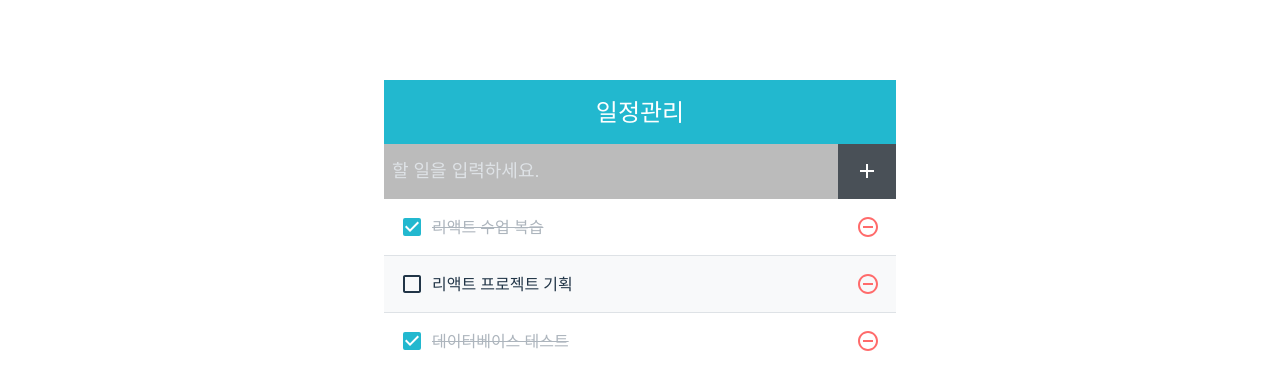
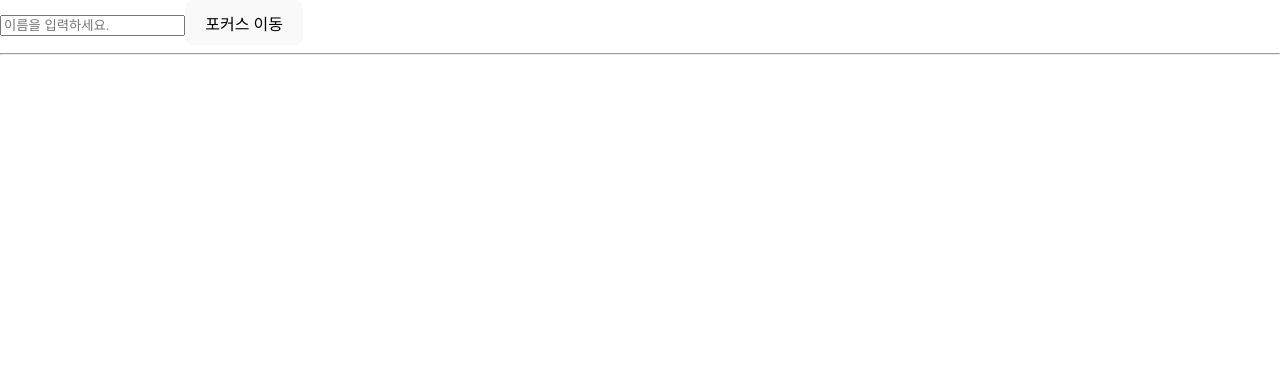
Before and after one commit to kimsohee-around/2506_React, a React (Vite) app in the folder lesson03/: page / in a window 1280 px wide. Shown: the top 390 px of the page. Built offline with nearby package versions, Linux system fonts and the light colour scheme.

Commit message:
day04 todos

```diff
--- a/lesson03/src/App.jsx
+++ b/lesson03/src/App.jsx
@@ -4,6 +4,10 @@ import TodoInsert from './components/TodoInsert'
 import TodoTemplate from './components/TodoTemplate'
 
 export default function App() {
+  const renderCount = useRef(0) //useRef 는 리액트 함수(훅)
+  renderCount.current += 1
+  //
+
   // 할일 목록 배열
   const initVal = [
     {
@@ -54,7 +58,8 @@ export default function App() {
   return (
     <div>
       <TodoTemplate>
-        {/* TodoInsert, TodoList 컴포넌트 */}
+        {/* TodoInsert, TodoList 컴포넌트
+        => TodoTemplate 컴포넌트의 children 속성으로 사용할 수 있습니다. */}
         {/* 속성이름은 개발자가 정합니다. 속성의 값은 정의된 것으로 해야합니다. */}
         <TodoInsert onInsert={handleInsert} />
         <TodoList
@@ -63,6 +68,7 @@ export default function App() {
           onChecked={handleChecked}
         />
       </TodoTemplate>
+      <div> 렌더링 카운트 : {renderCount.current}</div>
     </div>
   )
 }
--- a/lesson03/src/App_V1.jsx
+++ b/lesson03/src/App_V1.jsx
@@ -1,41 +1,44 @@
-import { useRef, useState } from "react";
-import "./assets/css/TodoInsert.scss";
-import "./assets/css/TodoList.scss";
-import "./assets/css/TodoListItem.scss";
-import "./assets/css/TodoTemplate.scss";
+import { useRef, useState } from 'react'
+import './assets/css/TodoInsert.scss'
+import './assets/css/TodoList.scss'
+import './assets/css/TodoListItem.scss'
+import './assets/css/TodoTemplate.scss'
 import {
   MdAdd,
   MdCheckBox,
   MdCheckBoxOutlineBlank,
-  MdRemoveCircleOutline,
-} from "react-icons/md";
+  MdRemoveCircleOutline
+} from 'react-icons/md'
 
 // 추가 패키지 설치 명령어 :   npm i sass react-icons
 
 function App() {
+  const renderCount = useRef(0) //useRef 는 리액트 함수(훅)
+  renderCount.current += 1
+
   // 할일 목록 배열
   const initVal = [
     {
       id: 1,
-      text: "리액트 수업 복습",
-      checked: true,
+      text: '리액트 수업 복습',
+      checked: true
     },
     {
       id: 2,
-      text: "리액트 프로젝트 기획",
-      checked: false,
+      text: '리액트 프로젝트 기획',
+      checked: false
     },
     {
       id: 3,
-      text: "데이터베이스 테스트",
-      checked: true,
-    },
-  ];
-  const [todos, setTodos] = useState(initVal);
-  const maxid = useRef(todos.length + 1);
+      text: '데이터베이스 테스트',
+      checked: true
+    }
+  ]
+  const [todos, setTodos] = useState(initVal)
+  const maxid = useRef(todos.length + 1)
 
-  console.log("todos:", todos);
-  const [value, setValue] = useState("");
+  console.log('todos:', todos)
+  const [value, setValue] = useState('')
 
   // 🔥 상태변수 todos 변경
   function handleChecked(id) {
@@ -48,17 +51,17 @@ function App() {
     // {id: 3, text:'데이터베이스 테스트', checked:true}
     const newtodos = todos.map((item) =>
       item.id === id ? { ...item, checked: !item.checked } : item
-    );
+    )
     // 상태가 바뀝니다.
-    setTodos(newtodos);
+    setTodos(newtodos)
   }
 
   // todos  할 일 객체 목록 중 삭제하기 // 🔥 상태변수 todos 변경
   function handleRemove(id) {
     // 인자로 전달받은 id값을 갖는 요소 삭제하기
     // 인자 id값이 아닌 요소로만 새로운 배열 만들기
-    const newtodos = todos.filter((item) => item.id !== id);
-    setTodos(newtodos);
+    const newtodos = todos.filter((item) => item.id !== id)
+    setTodos(newtodos)
   }
 
   // 🔥화살표 함수 사용해보기  //
@@ -67,65 +70,65 @@ function App() {
     const todo = {
       id: maxid.current,
       text,
-      checked: false,
-    };
+      checked: false
+    }
 
     // todos 에 새로운 todo를 추가해서 변경합니다.
     // 배열 요소 추가 push() 는 리턴이 없고 todos 배열에 추가합니다.
     // => todos 배열 자체가 바뀌는 것은 아닙니다.state 변화 없음.
-    setTodos([...todos, todo]);
+    setTodos([...todos, todo])
     // todos.concat(todo) 과 동일. 새로운 배열로 바꿔서 state 변화. 재렌더링
 
-    maxid.current += 1;
-  };
+    maxid.current += 1
+  }
 
   // ✅이벤트 함수
   const handleSubmit = (e) => {
-    e.preventDefault(); // form 서버 제출 기본 동작을 못하게 막음.
+    e.preventDefault() // form 서버 제출 기본 동작을 못하게 막음.
     // 입력값을 할일 목록(배열)에 추가시키는 함수 실행하기
     // 새로운 할일 입력값 value는 상태변수
-    handleInsert(value);
-    setValue("");
-  };
-   // ✅이벤트 함수
+    handleInsert(value)
+    setValue('')
+  }
+  // ✅이벤트 함수
   const handleButton = (id, text) => {
     //리엑트 객체이름 window 생략 못함
-    const yn = window.confirm(`일정 ${id}:${text}를 삭제하십니까?`);
-    if (yn) handleRemove(id);
-  };
+    const yn = window.confirm(`일정 ${id}:${text}를 삭제하십니까?`)
+    if (yn) handleRemove(id)
+  }
 
   return (
-    <div className="container">
-      <div className="TodoTemplate">
-        <div className="app-title">일정관리</div>
-        <div className="content">
-          <form className="TodoInsert" onSubmit={handleSubmit}>
+    <div className='container'>
+      <div className='TodoTemplate'>
+        <div className='app-title'>일정관리</div>
+        <div className='content'>
+          <form className='TodoInsert' onSubmit={handleSubmit}>
             <input
-              placeholder="할 일을 입력하세요."
+              placeholder='할 일을 입력하세요.'
               value={value}
               onChange={(e) => setValue(e.target.value)}
             />
             {/* type="submit" 버튼 클릭은 onSubmit 이벤트 발생 => form 태그에서 함수 지정 */}
-            <button type="submit">
+            <button type='submit'>
               <MdAdd />
             </button>
             {/* type="button" 이면 onClick 이벤트 발생 */}
           </form>
           {/* List */}
-          <div className="TodoList">
+          <div className='TodoList'>
             {/* ListItem을 반복해서 표시 */}
             {/* 항목 삭제 아이콘 TodoListItem 컴포넌트에 있음. */}
             {todos.map((item, idx) => (
-              <div className="TodoListItem" key={idx}>
+              <div className='TodoListItem' key={idx}>
                 <div
-                  className={`checkbox ${item.checked ? "checked" : ""}`}
+                  className={`checkbox ${item.checked ? 'checked' : ''}`}
                   onClick={() => handleChecked(item.id)}
                 >
                   {item.checked ? <MdCheckBox /> : <MdCheckBoxOutlineBlank />}
-                  <div className="text">{item.text}</div>
+                  <div className='text'>{item.text}</div>
                 </div>
                 <div
-                  className="remove"
+                  className='remove'
                   onClick={() => handleButton(item.id, item.text)}
                 >
                   <MdRemoveCircleOutline />
@@ -135,8 +138,9 @@ function App() {
           </div>
         </div>
       </div>
+      <div>렌더링 카운트 : {renderCount.current}</div>
     </div>
-  );
+  )
 }
 
-export default App;
+export default App
--- /dev/null
+++ b/lesson03/src/RefHookTest.jsx
@@ -0,0 +1,23 @@
+import { useRef } from 'react'
+
+export function FocusInput() {
+  // 컴포넌트
+  const inputRef = useRef(null) // 재렌더링할 때 이전 값 유지
+
+  const handleFocus = () => {
+    // 이벤트 함수
+    inputRef.current.focus() // DOM 요소에 직접 접근(getElementById 동일한 동작)
+    console.log('이름: ', inputRef.current.value) //useRef 는 current 속성으로 요소에 접근
+    // input 요소는 value 를 꼭 써야 합니다.
+    inputRef.current.value = '테스트 중입니다.'
+  }
+
+  return (
+    <>
+      {/* DOM 요소에 직접 접근하기 위해 ref 속성 설정 */}
+      <input ref={inputRef} type='text' placeholder='이름을 입력하세요.' />
+      <button onClick={handleFocus}>포커스 이동</button>
+      <hr />
+    </>
+  )
+}
--- a/lesson03/src/main.jsx
+++ b/lesson03/src/main.jsx
@@ -1,12 +1,15 @@
 import { StrictMode } from 'react'
 import { createRoot } from 'react-dom/client'
 import './index.css'
-import App from './App'
-// import App from "./App_V1";
+// import App from './App'   // 최종
+import App from './App_V1'
+import { FocusInput } from './RefHookTest'
 // import App from "./ArrayTest";
 
 createRoot(document.getElementById('root')).render(
   <StrictMode>
-    <App />
+  {/* <App /> */}
+  {/* ref 훅 테스트 */}
+  <FocusInput/>
   </StrictMode>
 )
```
Also changed, not shown: 2 other files (tests, documents, lock files or other folders).
